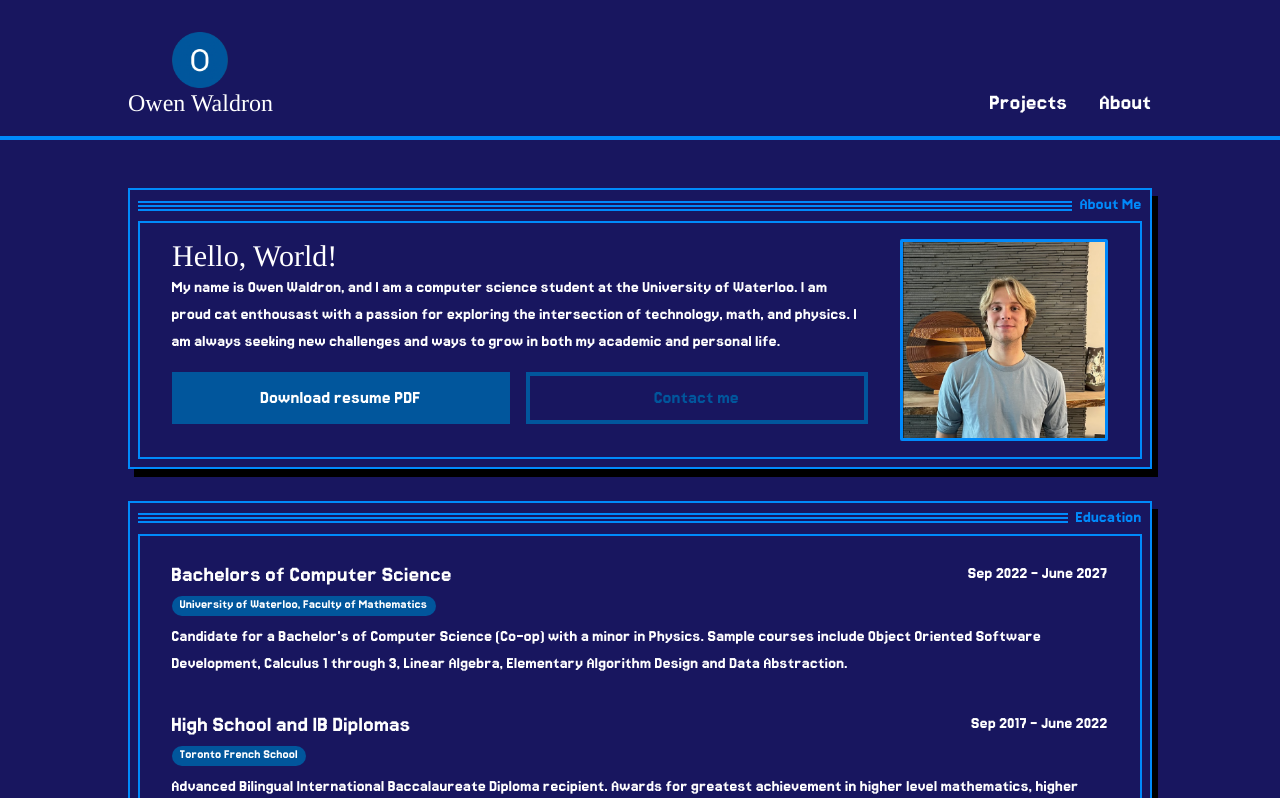
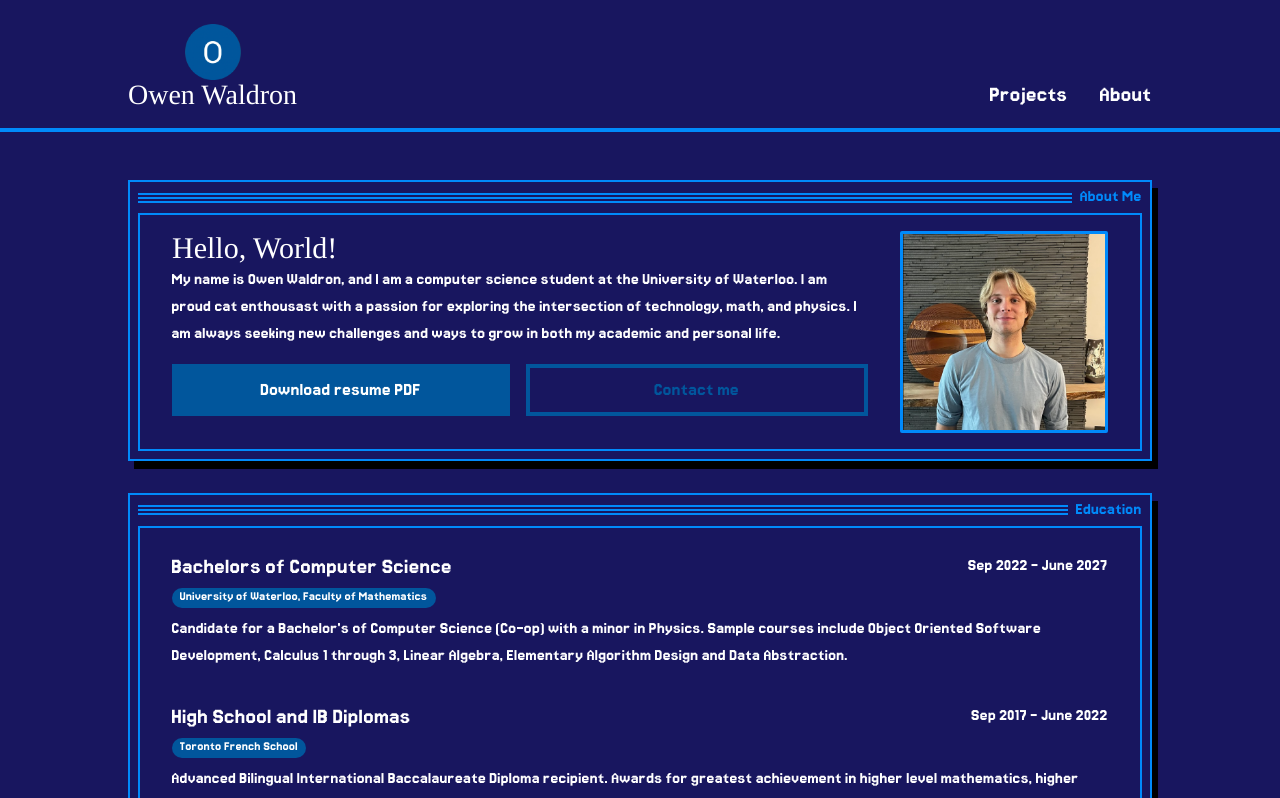
Before and after one commit to OwenWaldron/owaldron, a React (Create React App) app: page /about in a window 1280 px wide. Shown: the top 798 px of the page. Built offline with nearby package versions, Linux system fonts and the light colour scheme; no server answers; a web font is replaced by a local one.

Commit message:
Upscaled header text as temporariy fix to Jersey 25

```diff
--- a/src/components/header/Header.tsx
+++ b/src/components/header/Header.tsx
@@ -6,9 +6,9 @@ const Header = () => {
     return (
         <header className='flex mb-12 bg-header-gray border-b-4 border-header-accent text-white'>
             <div className='center flex justify-between items-end md:pb-4 pb-2'>
-                <Link to='/' className='flex flex-col items-center md:mt-8 mt-2 '>
+                <Link to='/' className='flex flex-col items-center md:mt-6 mt-2 '>
                     <img className='md:max-w-14 max-w-12' src={Owen} alt='' />
-                    <h1 className='text-white md:block hidden text-2xl'>
+                    <h1 className='text-white md:block hidden text-2xl text-[1.75rem]'>
                         Owen Waldron
                     </h1>
                 </Link>
```
